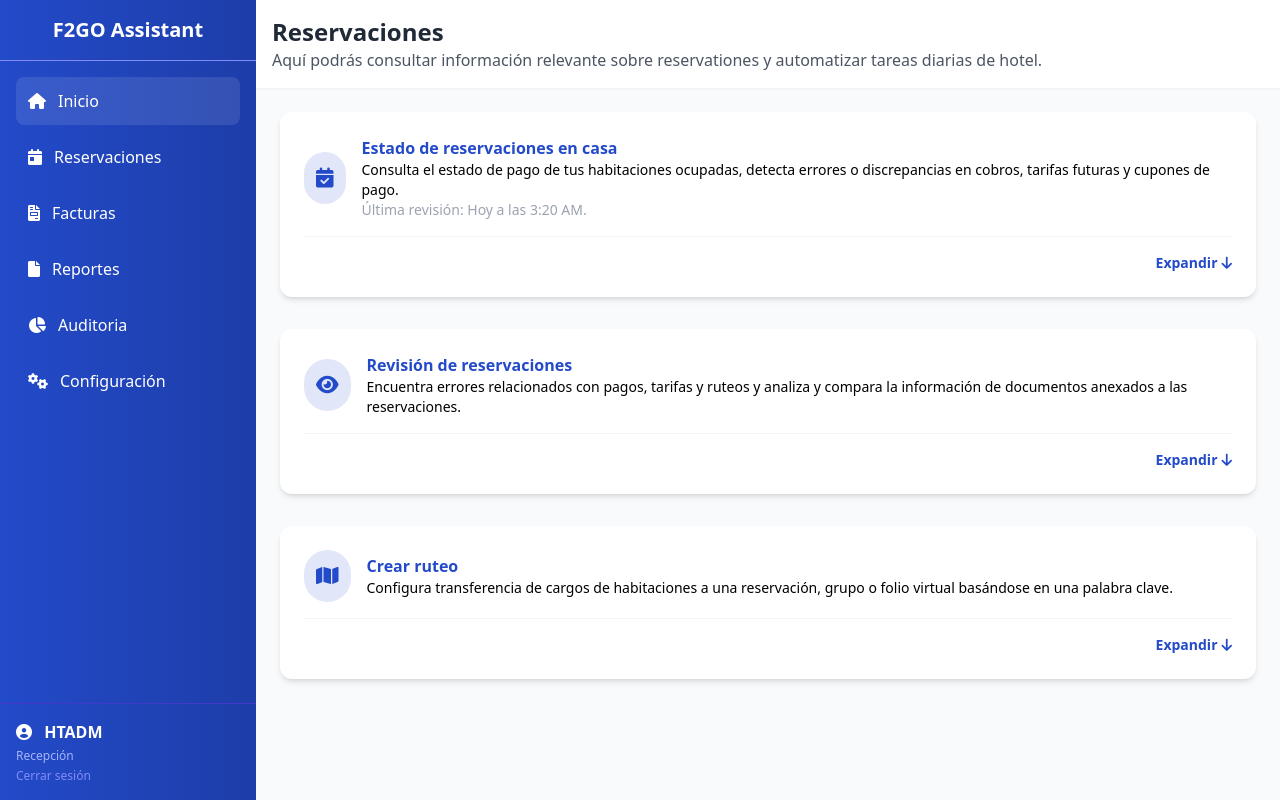
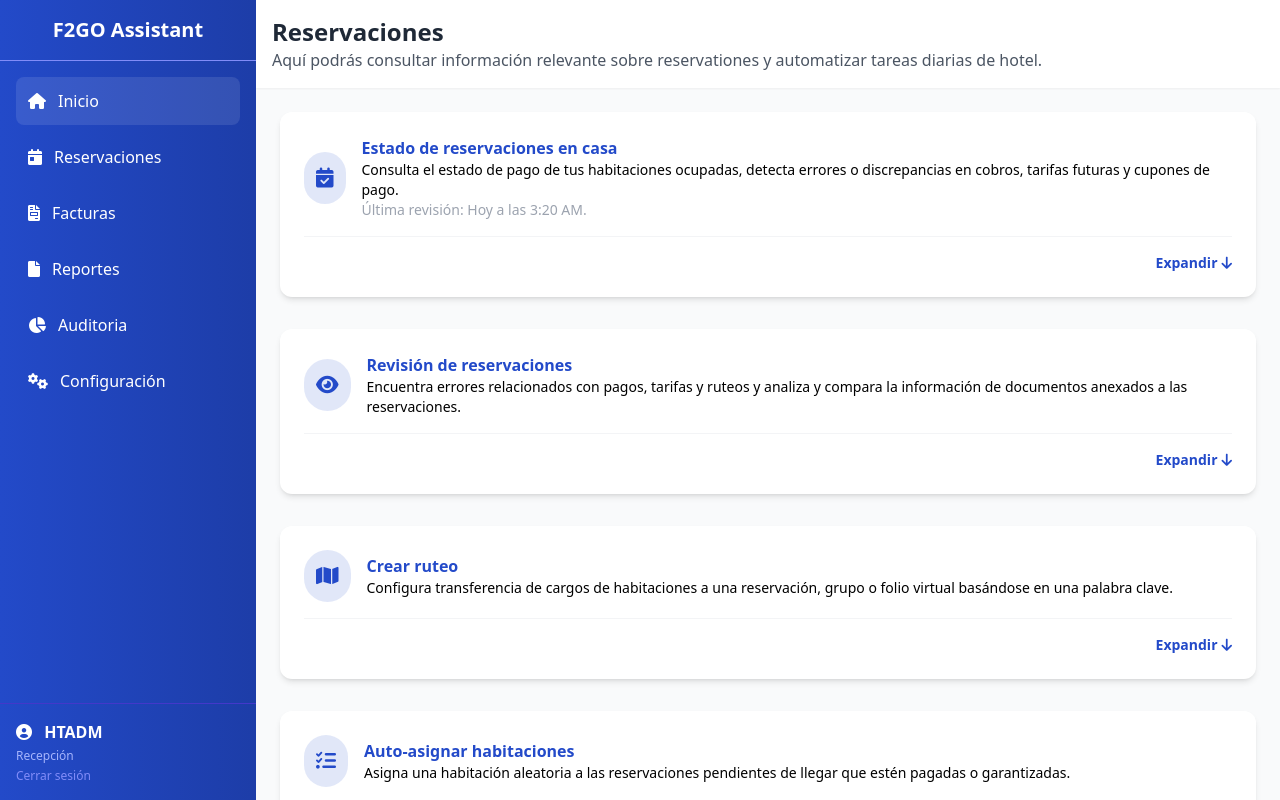
Before and after one commit to subl-1me/f2go-assistant, an Angular app: page /reservations in a window 1280 px wide. Built offline with nearby package versions, Linux system fonts and the light colour scheme.

Commit message:
ReservationsView ~ Added auto-assign room card

```diff
--- a/src/app/components/reservations/reservations.component.html
+++ b/src/app/components/reservations/reservations.component.html
@@ -87,4 +87,27 @@
       </div>
     </div>
   </div>
+
+  <!-- Assign room   -->
+  <div class="grid grid-cols-1 md:grid-cols lg:grid-cols gap-6 mb-8">
+    <div class="bg-white rounded-xl shadow-md p-6 card-hover transition-all">
+      <div class="flex items-center">
+        <div class="p-3 rounded-full bg-card-icon mr-4">
+          <i class="fas fa-list-check text-xl"></i>
+        </div>
+        <div>
+          <p class="font-bold card-title">Auto-asignar habitaciones</p>
+          <h3 class="text-sm">
+            Asigna una habitación aleatoria a las reservaciones pendientes de
+            llegar que estén pagadas o garantizadas.
+          </h3>
+        </div>
+      </div>
+      <div class="mt-4 pt-4 border-t border-gray-100">
+        <span class="card-title text-sm font-bold float-end"
+          >Expandir<i class="fas fa-arrow-down ml-1"></i
+        ></span>
+      </div>
+    </div>
+  </div>
 </main>
```
